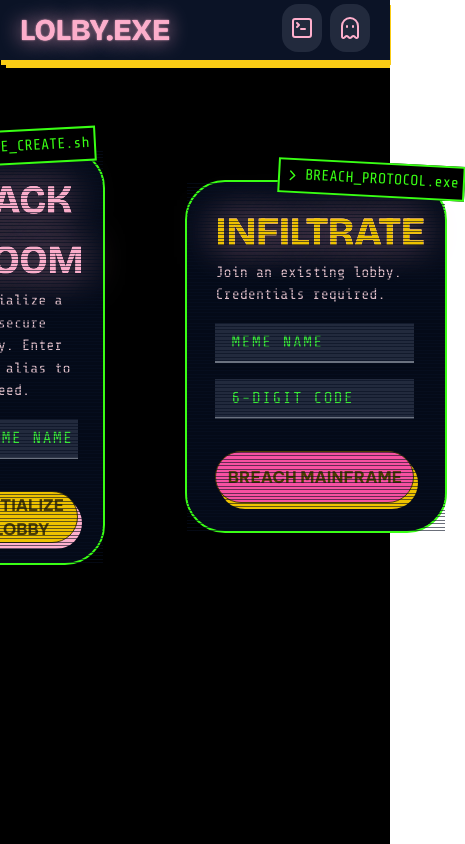
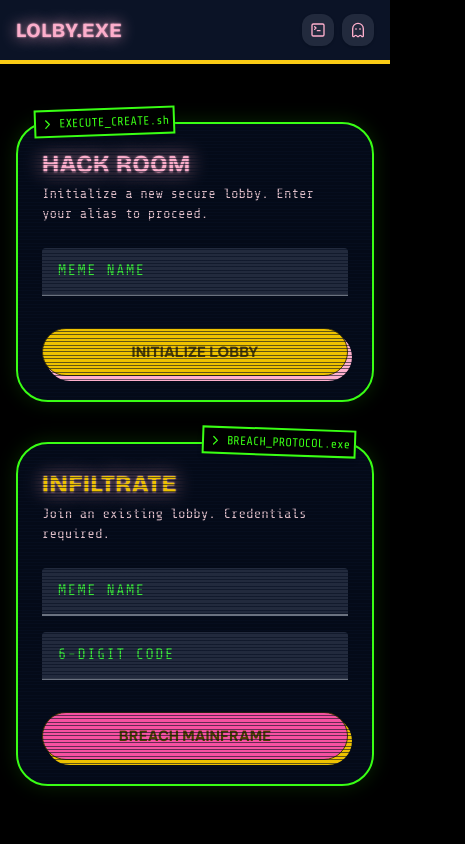
Before and after one commit to mychoise/LOLBY, a React (Vite) app in the folder frontend/: page / in a window 390 px wide. Shown: the whole page, 465 px wide, since content can reach past the window. Built offline with nearby package versions, Linux system fonts and the light colour scheme; no server answers.

Commit message:
make app responsive

```diff
--- a/frontend/index.html
+++ b/frontend/index.html
@@ -3,8 +3,8 @@
   <head>
     <meta charset="UTF-8" />
     <link rel="icon" type="image/svg+xml" href="/favicon.svg" />
-    <meta name="viewport" content="width=device-width, initial-scale=1.0" />
-    <title>frontend</title>
+    <meta name="viewport" content="width=device-width, initial-scale=1.0, viewport-fit=cover" />
+    <title>Lolby.exe | Multiplayer Meme Arena</title>
   </head>
   <body>
     <div id="root"></div>
--- a/frontend/src/App.tsx
+++ b/frontend/src/App.tsx
@@ -14,12 +14,15 @@ const ErrorBanner = () => {
   if (!appError) return null;
 
   return (
-    <div className="fixed top-20 right-6 z-50 flex items-center gap-3 rounded-xl border-2 border-red-500 bg-[#16060c] px-5 py-3 shadow-[0_0_20px_rgba(239,68,68,0.4)] text-red-300 font-mono text-sm">
-      <AlertCircle className="h-5 w-5 text-red-400 shrink-0" />
-      <span>{appError}</span>
+    <div className="fixed top-16 sm:top-20 left-3 right-3 sm:left-auto sm:right-6 sm:max-w-md z-50 flex items-center justify-between gap-3 rounded-xl border-2 border-red-500 bg-[#16060c] px-4 sm:px-5 py-2.5 sm:py-3 shadow-[0_0_20px_rgba(239,68,68,0.4)] text-red-300 font-mono text-xs sm:text-sm backdrop-blur-md">
+      <div className="flex items-center gap-2.5 min-w-0">
+        <AlertCircle className="h-4 w-4 sm:h-5 sm:w-5 text-red-400 shrink-0" />
+        <span className="truncate">{appError}</span>
+      </div>
       <button
         onClick={clearError}
-        className="ml-2 rounded p-1 hover:bg-red-500/20 text-red-400"
+        aria-label="Dismiss error"
+        className="ml-2 rounded p-1 hover:bg-red-500/20 text-red-400 shrink-0 cursor-pointer"
       >
         <X size={16} />
       </button>
@@ -29,10 +32,10 @@ const ErrorBanner = () => {
 
 const AppContent = () => {
   return (
-    <div className="bg-[#000000] h-auto min-h-screen w-full text-white">
+    <div className="bg-[#000000] min-h-screen w-full overflow-x-hidden text-white flex flex-col">
       <Navbar />
       <ErrorBanner />
-      <div>
+      <main className="flex-1 w-full flex flex-col">
         <Routes>
           <Route path="/" element={<CreateJoin />} />
           <Route path="/waiting-room/:roomId" element={<WaitingRoom />} />
@@ -41,7 +44,7 @@ const AppContent = () => {
           <Route path="/result" element={<Result />} />
           <Route path="*" element={<Error />} />
         </Routes>
-      </div>
+      </main>
     </div>
   );
 };
--- a/frontend/src/components/CreateJoin.tsx
+++ b/frontend/src/components/CreateJoin.tsx
@@ -28,21 +28,22 @@ const CreateJoin = () => {
   }
 
   return (
-    <div className="w-screen items-center flex gap-20 justify-center pt-20">
-      <div className="relative p-5 hover:rotate-2 transition-all duration-150 bg-[#040a18] w-150 h-auto  rounded-[40px] border-2 border-[#39ff14]">
+    <div className="w-full flex-1 flex flex-col lg:flex-row items-center justify-center gap-10 lg:gap-12 xl:gap-16 px-4 py-8 sm:py-12 md:py-16 max-w-6xl mx-auto">
+      {/* Create Lobby Card */}
+      <div className="relative p-6 sm:p-8 sm:hover:rotate-1 transition-all duration-150 bg-[#040a18] w-full max-w-[460px] rounded-[32px] sm:rounded-[40px] border-2 border-[#39ff14] shadow-[0_0_20px_rgba(57,255,20,0.15)]">
         <div>
           <h1
-            className="text-[#fcaecb] font-[font5] [word-spacing:0.1rem]  text-[40px] font-bold
-                             [text-shadow:0_0_0px_#fcaecb,0_0_0px_#fcaecb,0_0_40px_#fcaecb] uppercase"
+            className="text-[#fcaecb] font-[font5] tracking-wide text-2xl sm:text-3xl md:text-[38px] font-bold
+                       [text-shadow:0_0_2px_#fcaecb,0_0_20px_#fcaecb] uppercase"
           >
             Hack Room
           </h1>
-          <p className="font-[font4] text-[15px] text-[#debec8]">
+          <p className="font-[font4] text-sm sm:text-[15px] text-[#debec8] mt-1">
             Initialize a new secure lobby. Enter your alias to proceed.
           </p>
 
           <div
-            className="relative w-[95%]  mt-4  h-10 border-[#6b7280] border-b-2 overflow-hidden"
+            className="relative w-full mt-6 h-12 border-[#6b7280] border-b-2 overflow-hidden rounded-t"
             style={{
               backgroundColor: "#060e20",
             }}
@@ -58,15 +59,16 @@ const CreateJoin = () => {
               className="absolute left-4 font-[font4] tracking-widest pointer-events-none transition-all duration-200 ease-out"
               style={{
                 color: createNameFloated ? "#f7e017" : "#39e639",
-                textShadow: createNameFloated ? "0 0 4px rgba(247,224,23,0.6)" : undefined,
+                textShadow: createNameFloated
+                  ? "0 0 4px rgba(247,224,23,0.6)"
+                  : undefined,
                 top: createNameFloated ? "6px" : "50%",
                 transform: createNameFloated
                   ? "translateY(0)"
                   : "translateY(-50%)",
-                fontSize: createNameFloated ? "0.65rem" : "1rem",
+                fontSize: createNameFloated ? "0.65rem" : "0.95rem",
               }}
             >
-
               MEME NAME
             </label>
 
@@ -79,7 +81,7 @@ const CreateJoin = () => {
               onKeyDown={(e) => {
                 if (e.key === "Enter") handleCreateRoom();
               }}
-              className="relative h-full w-full bg-transparent px-4 pt-4 font-mono text-lg tracking-widest outline-none"
+              className="relative h-full w-full bg-transparent px-4 pt-4 font-mono text-base sm:text-lg tracking-widest outline-none"
               style={{
                 color: "#31d815",
                 textShadow: "0 0 4px rgba(57,230,57,0.6)",
@@ -90,38 +92,39 @@ const CreateJoin = () => {
 
           <button
             onClick={handleCreateRoom}
-            className="bg-[#eec200] cursor-pointer hover:brightness-110 active:scale-95 transition-all uppercase h-13 shadow-[4px_6px_0px_#ffb0cd] border rounded-4xl font-[font2] text-[#4c3d00] mt-8 w-[95%]"
+            className="bg-[#eec200] cursor-pointer hover:brightness-110 active:scale-95 transition-all uppercase h-12 sm:h-13 shadow-[4px_5px_0px_#ffb0cd] border rounded-full font-[font2] text-sm sm:text-base text-[#4c3d00] font-bold mt-8 w-full"
           >
             Initialize Lobby
           </button>
+        </div>
 
-        </div>
         <div
-          className="pointer-events-none absolute inset-0
-                                  bg-[repeating-linear-gradient(0deg,rgba(7,15,33,0.6)_0px,rgba(7,15,33,0.6)_0px,rgba(7,15,33,0.6)_0px,rgba(7,15,33,0.6)_0px,rgba(7,15,33,0.6)_0px,rgba(7,15,33,0.6)_1px,transparent_0px,transparent_3.4px)]"
-        ></div>
+          className="pointer-events-none absolute inset-0 rounded-[32px] sm:rounded-[40px] overflow-hidden
+                     bg-[repeating-linear-gradient(0deg,rgba(7,15,33,0.6)_0px,rgba(7,15,33,0.6)_0px,rgba(7,15,33,0.6)_0px,rgba(7,15,33,0.6)_0px,rgba(7,15,33,0.6)_0px,rgba(7,15,33,0.6)_1px,transparent_0px,transparent_3.4px)]"
+        />
 
-        <div className="absolute -top-5 p-1 -rotate-3  -left-5 bg-[#000000] border-2 border-[#39ff14]">
-          <h1 className="text-[#39ff14] items-center gap-1 flex text-[15px] font-[font4] ">
-            <ChevronRight size={17} /> <span>EXECUTE_CREATE.sh</span>
-          </h1>
+        <div className="absolute -top-4 sm:-top-5 p-1 -rotate-2 left-4 sm:-left-3 bg-[#000000] border-2 border-[#39ff14] shadow-md">
+          <h2 className="text-[#39ff14] items-center gap-1 flex text-xs sm:text-[14px] font-[font4]">
+            <ChevronRight size={15} /> <span>EXECUTE_CREATE.sh</span>
+          </h2>
         </div>
       </div>
 
-      <div className="relative p-5 pl-7 pb-7 hover:-rotate-2 transition-all duration-150 bg-[#040a18] w-130 h-auto  rounded-[40px] border-2 border-[#39ff14]">
+      {/* Join Lobby Card */}
+      <div className="relative p-6 sm:p-8 sm:hover:-rotate-1 transition-all duration-150 bg-[#040a18] w-full max-w-[460px] rounded-[32px] sm:rounded-[40px] border-2 border-[#39ff14] shadow-[0_0_20px_rgba(57,255,20,0.15)]">
         <div>
           <h1
-            className="text-[#eec200] font-[font5] [word-spacing:0.1rem]  text-[40px] font-bold
-                                 [text-shadow:0_0_0px_#fcaecb,0_0_0px_#fcaecb,0_0_40px_#fcaecb] uppercase"
+            className="text-[#eec200] font-[font5] tracking-wide text-2xl sm:text-3xl md:text-[38px] font-bold
+                       [text-shadow:0_0_2px_#fcaecb,0_0_20px_#fcaecb] uppercase"
           >
             INFILTRATE
           </h1>
-          <p className="font-[font4] text-[15px] text-[#debec8]">
+          <p className="font-[font4] text-sm sm:text-[15px] text-[#debec8] mt-1">
             Join an existing lobby. Credentials required.
           </p>
 
           <div
-            className="relative w-[95%]  mt-4  h-10 border-[#6b7280] border-b-2 overflow-hidden"
+            className="relative w-full mt-6 h-12 border-[#6b7280] border-b-2 overflow-hidden rounded-t"
             style={{
               backgroundColor: "#060e20",
             }}
@@ -136,12 +139,14 @@ const CreateJoin = () => {
               className="absolute left-4 font-[font4] tracking-widest pointer-events-none transition-all duration-200 ease-out"
               style={{
                 color: joinNameFloated ? "#f7e017" : "#39e639",
-                textShadow: joinNameFloated ? "0 0 4px rgba(247,224,23,0.6)" : undefined,
+                textShadow: joinNameFloated
+                  ? "0 0 4px rgba(247,224,23,0.6)"
+                  : undefined,
                 top: joinNameFloated ? "6px" : "50%",
                 transform: joinNameFloated
                   ? "translateY(0)"
                   : "translateY(-50%)",
-                fontSize: joinNameFloated ? "0.65rem" : "1rem",
+                fontSize: joinNameFloated ? "0.65rem" : "0.95rem",
               }}
             >
               MEME NAME
@@ -153,7 +158,7 @@ const CreateJoin = () => {
               onChange={(e) => setJoinName(e.target.value)}
               onFocus={() => setJoinNameFocused(true)}
               onBlur={() => setJoinNameFocused(false)}
-              className="relative h-full w-full bg-transparent px-4 pt-4 font-mono text-lg tracking-widest outline-none"
+              className="relative h-full w-full bg-transparent px-4 pt-4 font-mono text-base sm:text-lg tracking-widest outline-none"
               style={{
                 color: "#31d815",
                 textShadow: "0 0 4px rgba(57,230,57,0.6)",
@@ -163,7 +168,7 @@ const CreateJoin = () => {
           </div>
 
           <div
-            className="relative w-[95%]  mt-4  h-10 border-[#6b7280] border-b-2 overflow-hidden"
+            className="relative w-full mt-4 h-12 border-[#6b7280] border-b-2 overflow-hidden rounded-t"
             style={{
               backgroundColor: "#060e20",
             }}
@@ -178,15 +183,16 @@ const CreateJoin = () => {
               className="absolute left-4 font-[font4] tracking-widest pointer-events-none transition-all duration-200 ease-out"
               style={{
                 color: joinCodeFloated ? "#f7e017" : "#39e639",
-                textShadow: joinCodeFloated ? "0 0 4px rgba(247,224,23,0.6)" : undefined,
+                textShadow: joinCodeFloated
+                  ? "0 0 4px rgba(247,224,23,0.6)"
+                  : undefined,
                 top: joinCodeFloated ? "6px" : "50%",
                 transform: joinCodeFloated
                   ? "translateY(0)"
                   : "translateY(-50%)",
-                fontSize: joinCodeFloated ? "0.65rem" : "1rem",
+                fontSize: joinCodeFloated ? "0.65rem" : "0.95rem",
               }}
             >
-
               6-DIGIT CODE
             </label>
 
@@ -200,7 +206,7 @@ const CreateJoin = () => {
               onKeyDown={(e) => {
                 if (e.key === "Enter") handleJoinRoom();
               }}
-              className="relative h-full w-full bg-transparent px-4 pt-4 font-mono text-lg tracking-widest outline-none uppercase"
+              className="relative h-full w-full bg-transparent px-4 pt-4 font-mono text-base sm:text-lg tracking-widest outline-none uppercase"
               style={{
                 color: "#31d815",
                 textShadow: "0 0 4px rgba(57,230,57,0.6)",
@@ -211,21 +217,21 @@ const CreateJoin = () => {
 
           <button
             onClick={handleJoinRoom}
-            className="bg-[#f751a1] cursor-pointer hover:brightness-110 active:scale-95 transition-all uppercase h-13 shadow-[4px_6px_0px_#eec200] border rounded-4xl font-[font2] text-[#4c3d00] mt-8 w-[95%]"
+            className="bg-[#f751a1] cursor-pointer hover:brightness-110 active:scale-95 transition-all uppercase h-12 sm:h-13 shadow-[4px_5px_0px_#eec200] border rounded-full font-[font2] text-sm sm:text-base text-[#4c3d00] font-bold mt-8 w-full"
           >
             Breach Mainframe
           </button>
+        </div>
 
-        </div>
         <div
-          className="pointer-events-none absolute inset-0
-                                      bg-[repeating-linear-gradient(0deg,rgba(7,15,33,0.6)_0px,rgba(7,15,33,0.6)_0px,rgba(7,15,33,0.6)_0px,rgba(7,15,33,0.6)_0px,rgba(7,15,33,0.6)_0px,rgba(7,15,33,0.6)_1px,transparent_0px,transparent_3.4px)]"
-        ></div>
+          className="pointer-events-none absolute inset-0 rounded-[32px] sm:rounded-[40px] overflow-hidden
+                     bg-[repeating-linear-gradient(0deg,rgba(7,15,33,0.6)_0px,rgba(7,15,33,0.6)_0px,rgba(7,15,33,0.6)_0px,rgba(7,15,33,0.6)_0px,rgba(7,15,33,0.6)_0px,rgba(7,15,33,0.6)_1px,transparent_0px,transparent_3.4px)]"
+        />
 
-        <div className="absolute -top-5 p-1 rotate-3  -right-5 bg-[#000000] border-2 border-[#39ff14]">
-          <h1 className="text-[#39ff14] items-center gap-1 flex text-[15px] font-[font4] ">
-            <ChevronRight size={17} /> <span>BREACH_PROTOCOL.exe</span>
-          </h1>
+        <div className="absolute -top-4 sm:-top-5 p-1 rotate-2 right-4 sm:-right-3 bg-[#000000] border-2 border-[#39ff14] shadow-md">
+          <h2 className="text-[#39ff14] items-center gap-1 flex text-xs sm:text-[14px] font-[font4]">
+            <ChevronRight size={15} /> <span>BREACH_PROTOCOL.exe</span>
+          </h2>
         </div>
       </div>
     </div>
--- a/frontend/src/components/Navbar.tsx
+++ b/frontend/src/components/Navbar.tsx
@@ -1,28 +1,35 @@
 import { SquareTerminal, Ghost } from "lucide-react";
+import { Link } from "react-router-dom";
 
 const Navbar = () => {
   return (
-    <div>
-      <div className="bg-[#0b1326] p-5 pt-2 flex flex-row h-15 shadow-[1px_5px_0px_#facc15]">
-        <div>
+    <header className="w-full select-none">
+      <div className="bg-[#0b1326] px-4 sm:px-8 py-3 flex items-center justify-between min-h-[3.75rem] shadow-[0_4px_0px_#facc15]">
+        <Link to="/" className="flex items-center group">
           <h1
-            className="text-[#fcaecb] font-[font5] [word-spacing:0.1rem]  text-[30px] font-bold
-                           [text-shadow:0_0_2px_#fcaecb,0_0_0px_#fcaecb,0_0_20px_#fcaecb] uppercase"
+            className="text-[#fcaecb] font-[font5] tracking-wide text-xl sm:text-2xl md:text-[28px] font-bold
+                       [text-shadow:0_0_2px_#fcaecb,0_0_15px_#fcaecb] uppercase transition-transform group-hover:scale-[1.02]"
           >
             Lolby.exe
           </h1>
-        </div>
-        <div className="flex flex-row gap-2 ml-auto mt-2 h-auto items-center">
-          <div className="bg-[#222a3d] w-10 h-12 flex items-center justify-center rounded-2xl text-[#ffb0cd]">
-            <SquareTerminal />
+        </Link>
+        <div className="flex items-center gap-2 sm:gap-3">
+          <div
+            title="Terminal Status"
+            className="bg-[#222a3d] w-8 h-8 sm:w-10 sm:h-10 flex items-center justify-center rounded-xl sm:rounded-2xl text-[#ffb0cd] shadow-sm transition-transform hover:scale-105"
+          >
+            <SquareTerminal className="w-4 h-4 sm:w-5 sm:h-5" />
           </div>
-          <div className="bg-[#222a3d] w-10 h-12 flex items-center justify-center rounded-2xl text-[#ffb0cd]">
-            <Ghost />
+          <div
+            title="Stealth Mode Active"
+            className="bg-[#222a3d] w-8 h-8 sm:w-10 sm:h-10 flex items-center justify-center rounded-xl sm:rounded-2xl text-[#ffb0cd] shadow-sm transition-transform hover:scale-105"
+          >
+            <Ghost className="w-4 h-4 sm:w-5 sm:h-5" />
           </div>
         </div>
       </div>
-      <div className="bg-[#facc15] ml-1.5 h-2 w-auto "></div>
-    </div>
+      <div className="bg-[#facc15] h-1 sm:h-1.5 w-full"></div>
+    </header>
   );
 };
 
--- a/frontend/src/index.css
+++ b/frontend/src/index.css
@@ -1,4 +1,20 @@
 @import "tailwindcss";
+
+html,
+body {
+  width: 100%;
+  min-height: 100%;
+  overflow-x: hidden;
+  background-color: #000000;
+  -webkit-text-size-adjust: 100%;
+  text-rendering: optimizeLegibility;
+}
+
+#root {
+  width: 100%;
+  min-height: 100%;
+  overflow-x: hidden;
+}
 
 @font-face {
   font-family: "font1";
--- a/frontend/src/lib/socket.ts
+++ b/frontend/src/lib/socket.ts
@@ -2,8 +2,7 @@
 import { io, Socket } from "socket.io-client";
 
 const SERVER_URL =
-  (import.meta.env.VITE_BACKEND_URL as string) || "http://localhost:3000";
-
+  (import.meta.env.VITE_BACKEND_URL as string) || "http://192.168.1.70:3000";
 export const socket: Socket = io(SERVER_URL, {
   withCredentials: true,
   transports: ["websocket", "polling"],
```
Also changed, not shown: frontend/src/components/CaptionWriting.tsx (+22 -22 lines), frontend/src/components/Error.tsx (+25 -26 lines), frontend/src/components/Result.tsx (+42 -28 lines), frontend/src/components/Voting.tsx (+28 -28 lines), frontend/src/components/WaitingRoom.tsx (+23 -23 lines), 2 other files (tests, documents, lock files or other folders).
